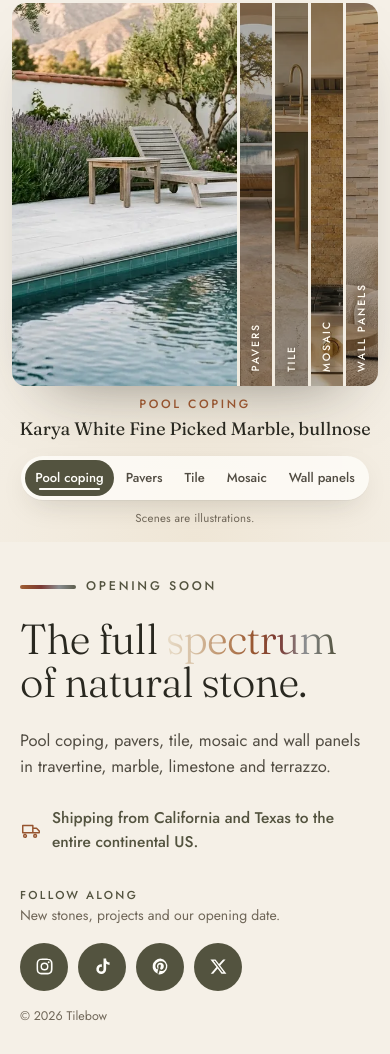
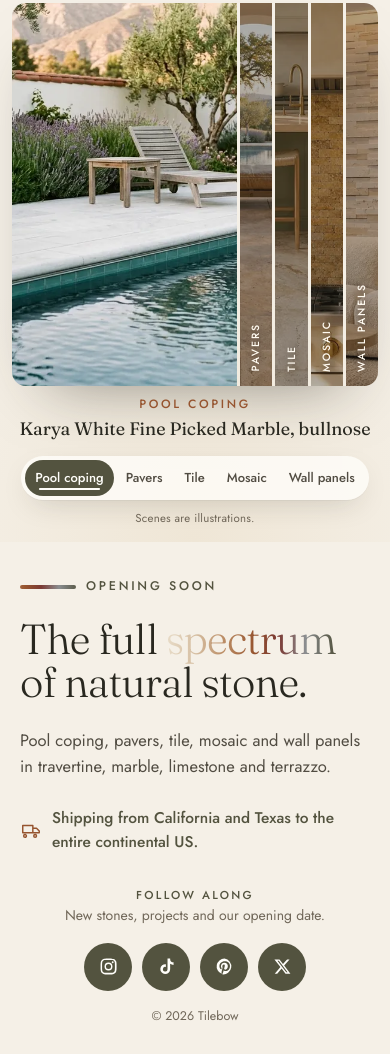
Before and after one commit to tatlidil/tilebow-coming-soon, a plain HTML site: page index.html in a window 390 px wide. Shown: the part 83-1137 px from the top of the page. Drawn offline with Linux system fonts and the light colour scheme.

Commit message:
Phones: center the follow-along block and social icons
Co-Authored-By: Claude Opus 5.5 <noreply@anthropic.com>

```diff
--- a/index.html
+++ b/index.html
@@ -102,7 +102,8 @@ h1 em{font-style:normal;background:var(--bow);-webkit-background-clip:text;backg
   .chips{gap:2px;padding:4px}
   .chips button{min-height:36px;padding:0 10px;font-size:13px}
   h1{max-width:14ch}
-  .social{gap:10px}
+  .foot{justify-items:center;text-align:center}
+  .social{gap:10px;justify-content:center}
   .social a{width:48px;height:48px;padding:0;justify-content:center}
   .social a span{position:absolute;width:1px;height:1px;overflow:hidden;clip:rect(0 0 0 0);white-space:nowrap}
   .social svg{width:19px;height:19px}
```
